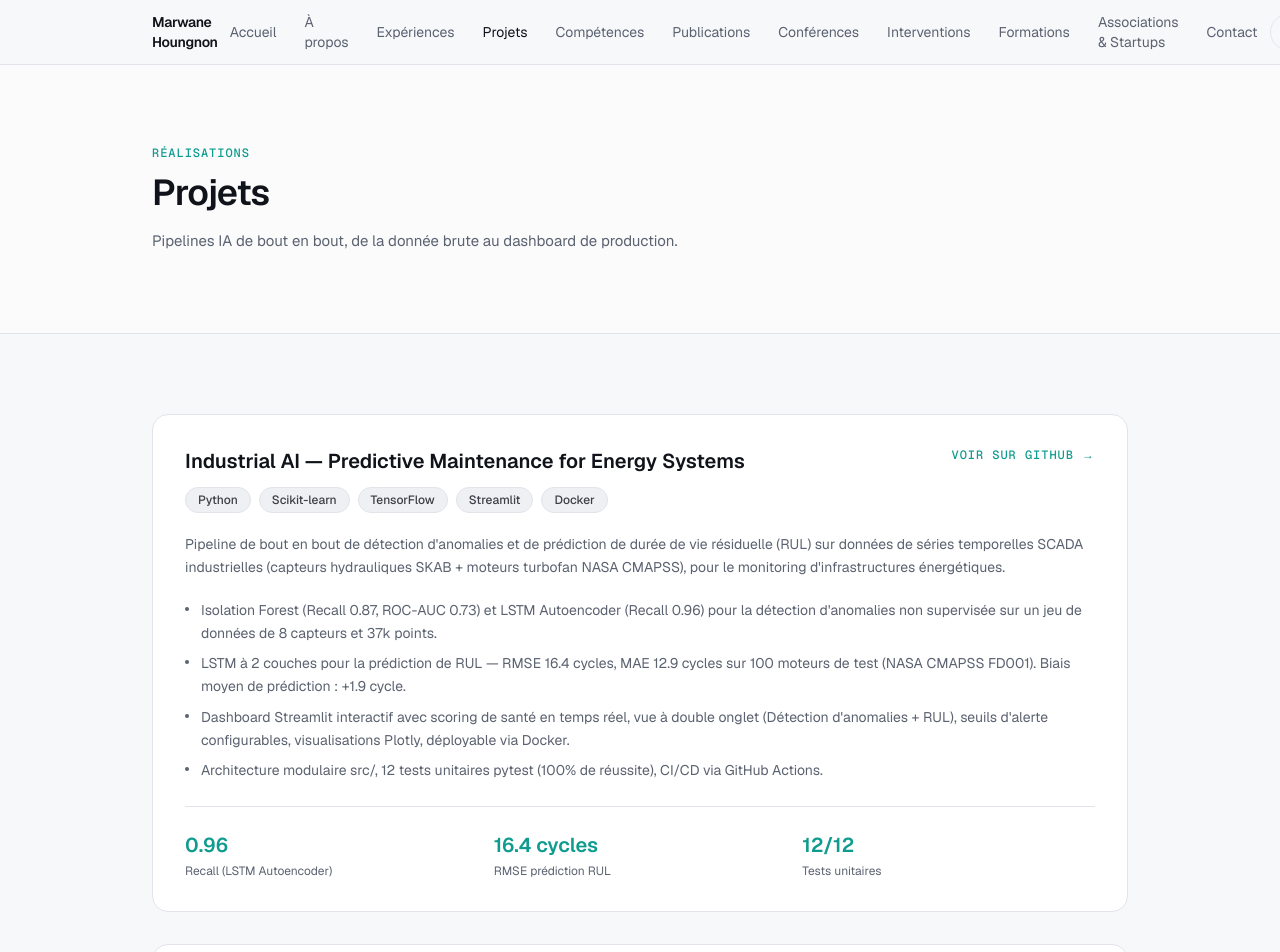
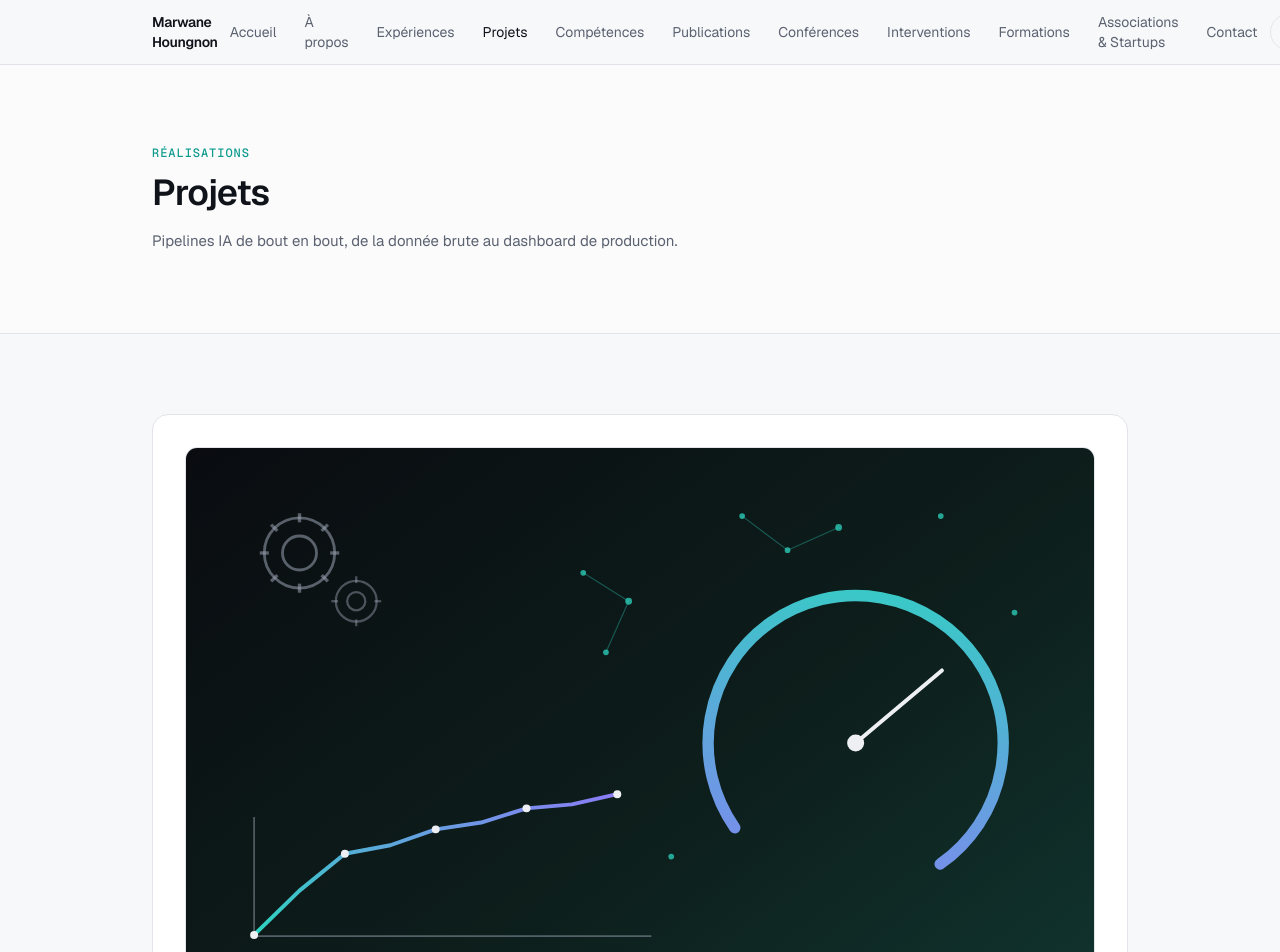
Before and after one commit to Thekidmaroi/MY-PORTOFOLIO, a Next.js app: page /projets in a window 1280 px wide. Shown: the top 952 px of the page. Built offline with nearby package versions, Linux system fonts and the light colour scheme.

Commit message:
Integrate MediaSlot for project images
Added MediaSlot component to display project images.

```diff
--- a/src/app/projets/page.tsx
+++ b/src/app/projets/page.tsx
@@ -3,6 +3,7 @@ import { PageHeader } from "@/components/page-header";
 import { Section } from "@/components/section";
 import { Card } from "@/components/card";
 import { Badge } from "@/components/badge";
+import { MediaSlot } from "@/components/media-slot";
 import { projects } from "@/lib/data";
 
 export const metadata: Metadata = { title: "Projets" };
@@ -22,6 +23,15 @@ export default function ProjectsPage() {
             const hasLink = !project.githubUrl.startsWith("#TODO");
             return (
               <Card key={project.name}>
+                {project.photo && (
+                  <MediaSlot
+                    src={project.photo}
+                    alt={`Illustration — ${project.name}`}
+                    variant="cover"
+                    className="mb-5 aspect-[4/3] w-full"
+                    sizes="(min-width: 1024px) 800px, 100vw"
+                  />
+                )}
                 <div className="flex flex-wrap items-start justify-between gap-4">
                   <h3 className="text-xl font-semibold">{project.name}</h3>
                   {hasLink ? (
```
